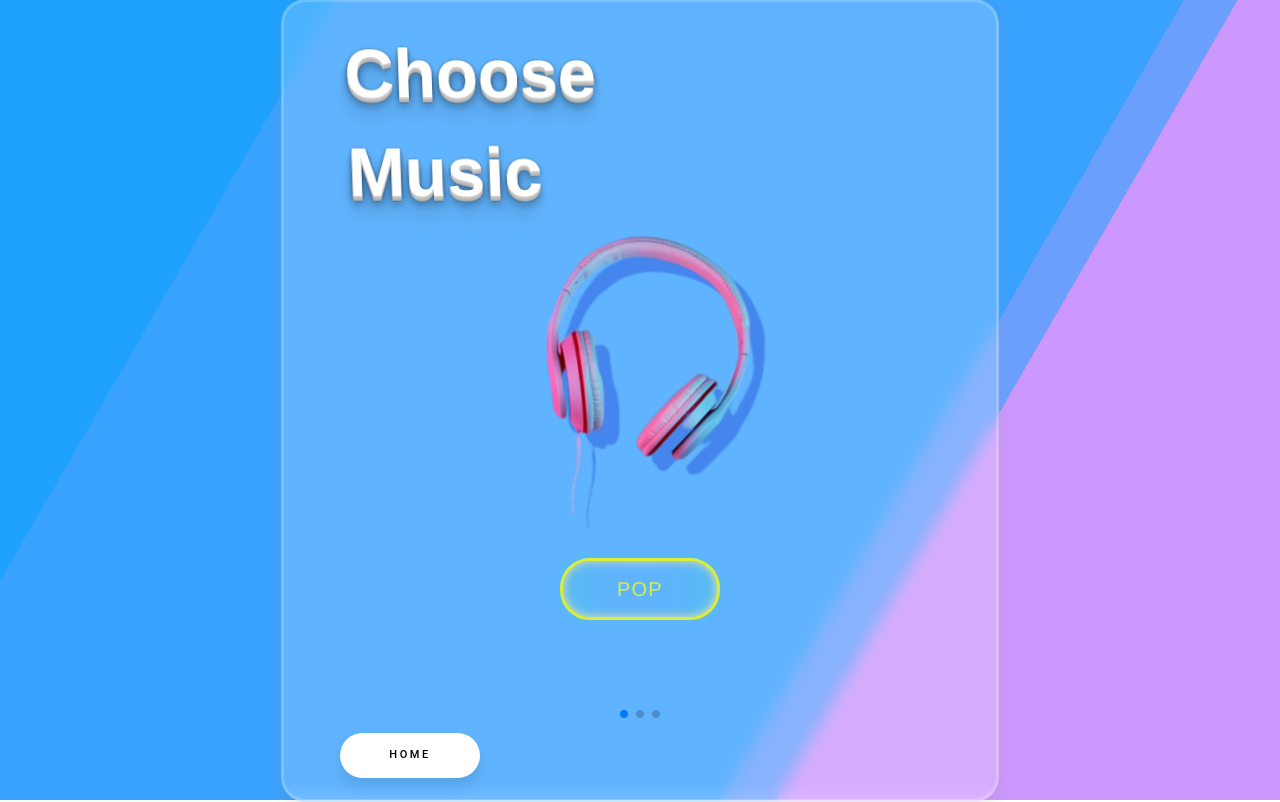
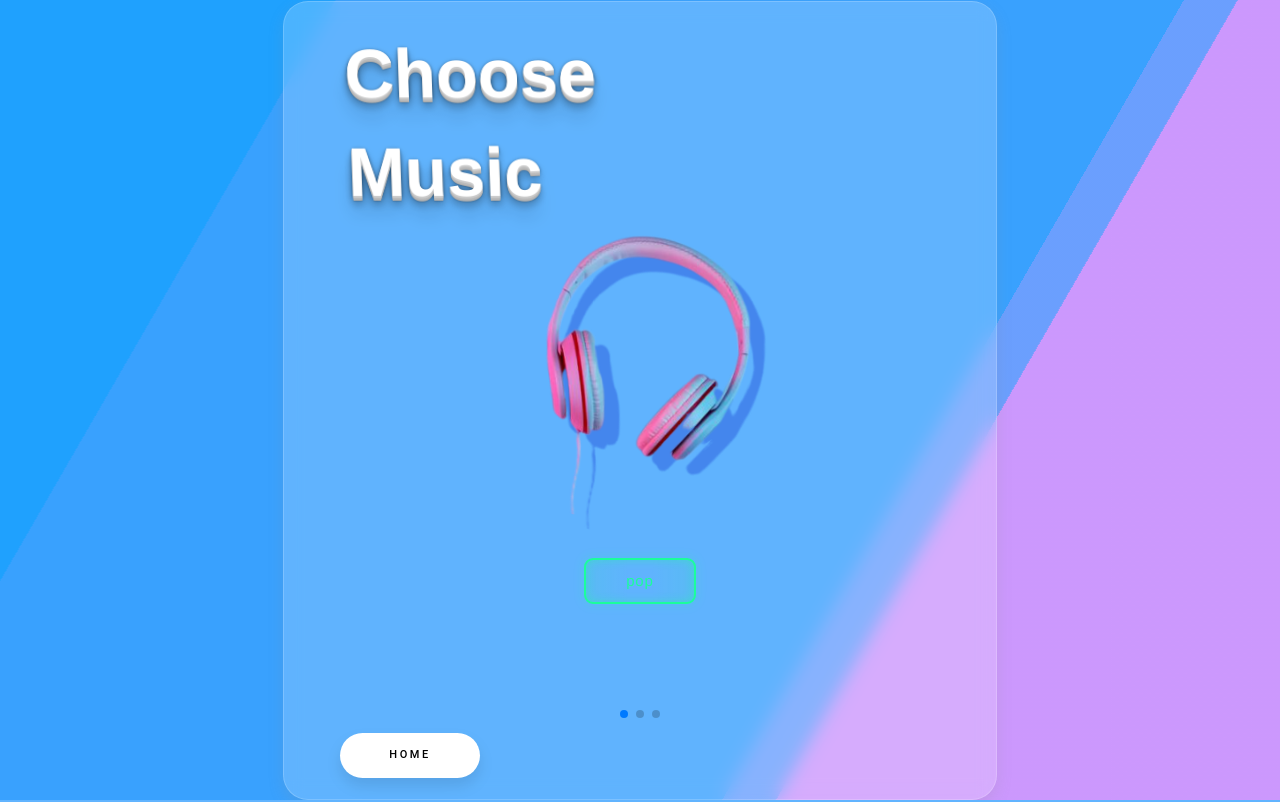
Before and after one commit to pagopani/HappyJam, a Django app: page /Genre/ in a window 1280 px wide. Run offline with Django 3.2, Linux system fonts and the light colour scheme.

Commit message:
Revert "btn"
This reverts commit 6576c75b7ab083f734e5920fe19098cb28a71306.

```diff
--- a/HappyJam/app/static/app/content/Genre.css
+++ b/HappyJam/app/static/app/content/Genre.css
@@ -317,9 +317,9 @@ body {
 .box {
     font-weight: bold;
     background-color: rgba(255, 255, 255, 0.2);
-    backdrop-filter: blur(8px);
-    -webkit-backdrop-filter: blur(8px);
-    border: 3px solid rgba(255, 255, 255, 0.18);
+    backdrop-filter: blur(9px);
+    -webkit-backdrop-filter: blur(9px);
+    border: 1px solid rgba(255, 255, 255, 0.18);
     box-shadow: rgba(142, 142, 142, 0.19) 0px 6px 15px 0px;
     -webkit-box-shadow: rgba(142, 142, 142, 0.19) 0px 6px 15px 0px;
     border-radius: 25px;
@@ -486,7 +486,7 @@ main {
 }
 /*-------------------------main-end-----------------------------*/
 
-/*------------------------button------------------------------*/
+/*------------------------botton------------------------------*/
 .button {
     width: 140px;
     height: 45px;
@@ -514,22 +514,22 @@ main {
 
 
 .btn {
-    --yellow: #dbed3b;
-    font-size: 20px;
+    --green: #1BFD9C;
+    font-size: 15px;
     padding: 0.7em 2.7em;
     letter-spacing: 0.06em;
     font-family: inherit;
-    border-radius: 1.5em;
+    border-radius: 0.6em;
     transition: all 0.3s;
     line-height: 1.4em;
-    border: 3px solid var(--yellow);
+    border: 2px solid var(--green);
     background: linear-gradient(to right, rgba(27, 253, 156, 0.1) 1%, transparent 40%,transparent 60%, rgba(27, 253, 156, 0.1) 100%);
-    color: var(--yellow);
-    box-shadow: inset 0 0 10px #ede69d, 0 0 9px 3px rgba(27, 253, 156, 0.1);
+    color: var(--green);
+    box-shadow: inset 0 0 10px rgba(27, 253, 156, 0.4), 0 0 9px 3px rgba(27, 253, 156, 0.1);
 }
 
     .btn:hover {
-        color: #edf546;
+        color: #82ffc9;
         box-shadow: inset 0 0 10px rgba(27, 253, 156, 0.6), 0 0 9px 3px rgba(27, 253, 156, 0.2);
     }
 
--- a/HappyJam/app/templates/app/Genre.html
+++ b/HappyJam/app/templates/app/Genre.html
@@ -47,7 +47,7 @@
 
                                 </div>
                                 </main>
-                                <div class="cardButtonbox"><input class="btn" type="submit" value="POP"></div>
+                                <div class="cardButtonbox"><input class="btn" type="submit" value="pop"></div>
                             </div>
 
                          </div>
@@ -59,7 +59,7 @@
                                 <img src="{% static 'app/img/jazz2.png' %}"/>
                                 </div>
                                 </main>
-                                <div class="cardButtonbox"><input class="btn" type="submit" value="JAZZ"></div>
+                                <div class="cardButtonbox"><input class="btn" type="submit" value="jazz"></div>
                              </div>
 
                         </div>
@@ -71,7 +71,7 @@
                                     <img src="{% static 'app/img/rock.png' %}"/>
                                 </div>
                                 </main>
-                                <div class="cardButtonbox"><input class="btn" type="submit" value="ROCK"></div>
+                                <div class="cardButtonbox"><input class="btn" type="submit" value="rock"></div>
                              </div>
 
                          </div>
--- a/HappyJam/app/templates/app/Instrument.html
+++ b/HappyJam/app/templates/app/Instrument.html
@@ -46,7 +46,7 @@
                                     <img src="{% static 'app/img/guitar1.png' %}"/>
                                 </div>
                                 </main>
-                                <div class="cardButtonbox"><input class="btn" type="submit" value="Guitar"></div>
+                                <div class="cardButtonbox"><input class="btn" type="submit" value="guitar"></div>
                             </div>
 
                          </div>
@@ -58,7 +58,7 @@
                                     <img src="{% static 'app/img/bass.png' %}"/>
                                 </div>
                                 </main>
-                                <div class="cardButtonbox"><input class="btn" type="submit" value="Bass"></div>
+                                <div class="cardButtonbox"><input class="btn" type="submit" value="bass"></div>
                              </div>
 
                         </div>
@@ -70,7 +70,7 @@
                                     <img src="{% static 'app/img/drum2.png' %}"/>
                                 </div>
                                 </main>
-                                <div class="cardButtonbox"><input class="btn" type="submit" value="Drum"></div>
+                                <div class="cardButtonbox"><input class="btn" type="submit" value="drum"></div>
                              </div>
 
                          </div>
```
